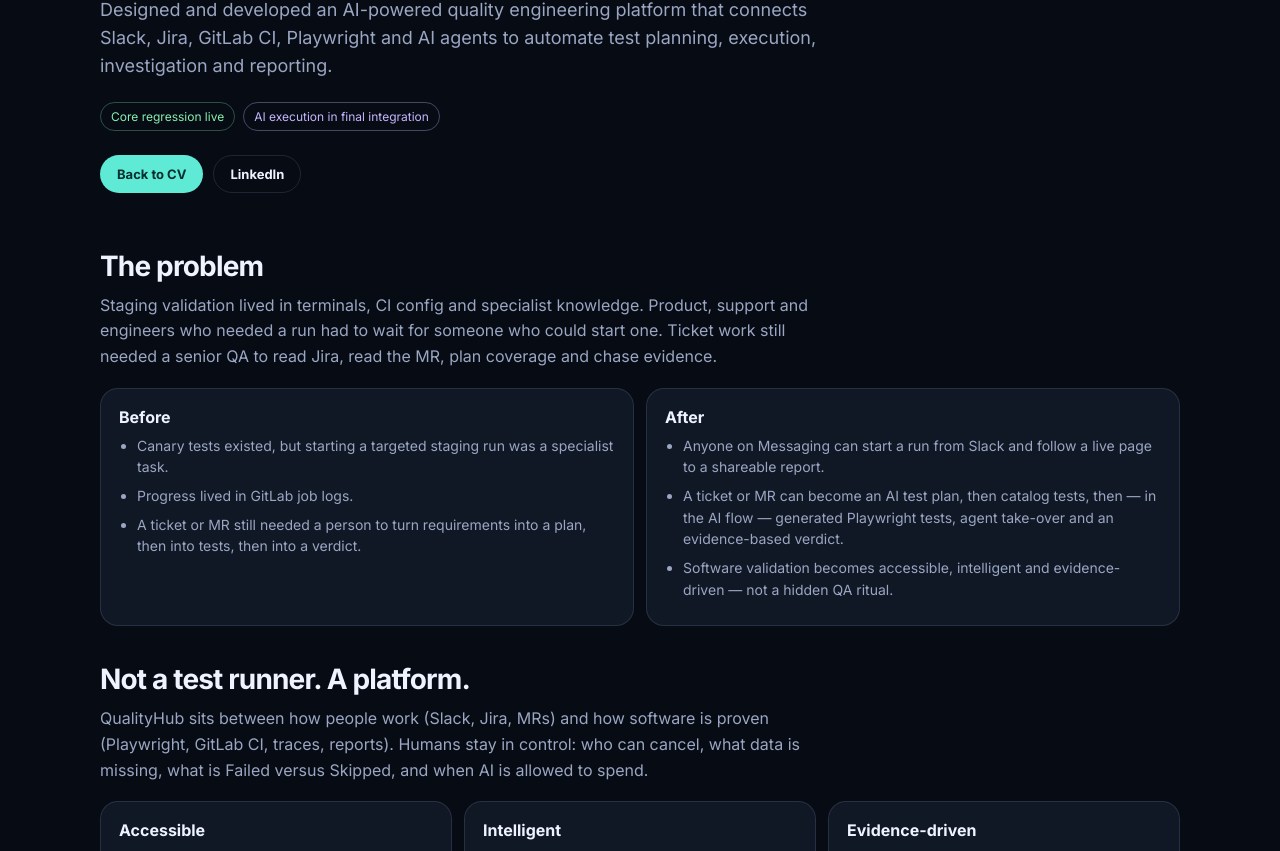
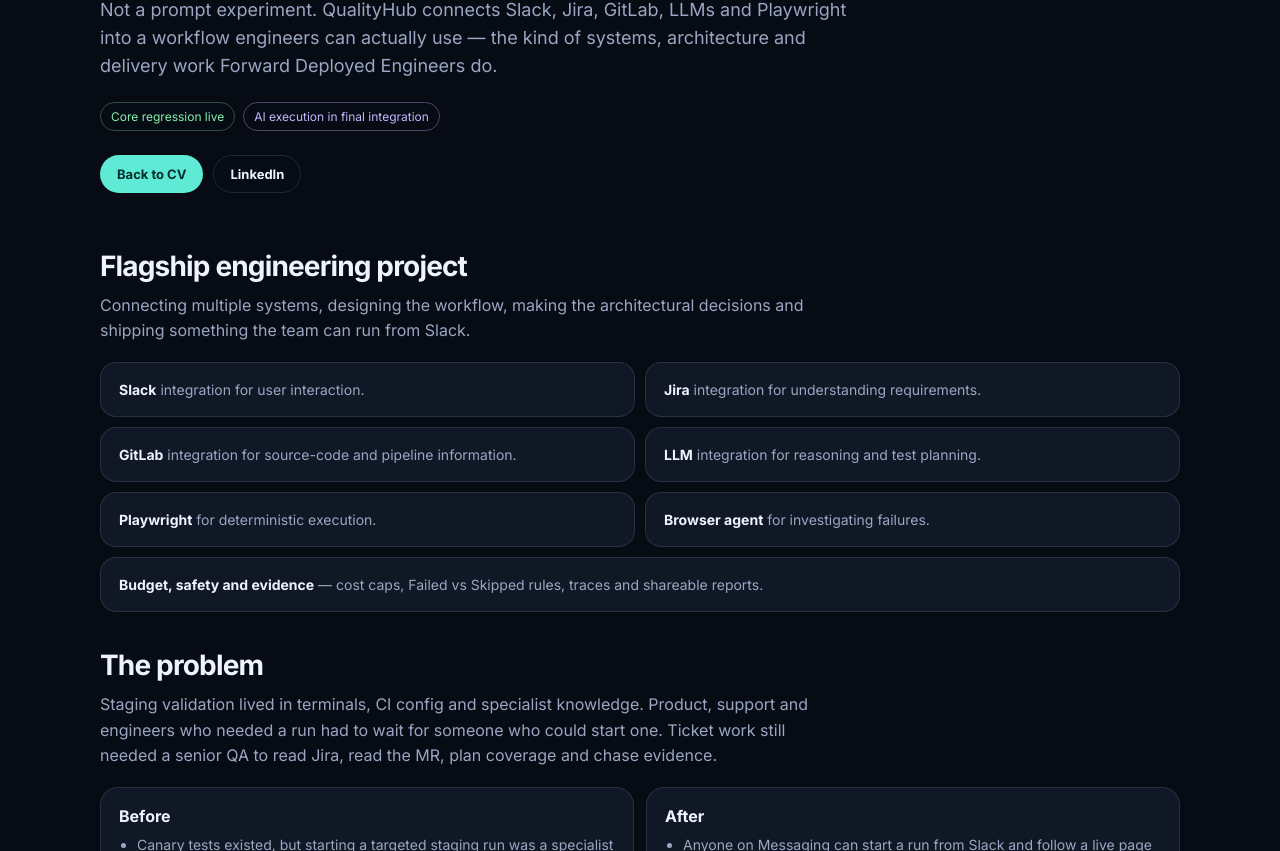
Before and after one commit to QAPournima/qualityhub, a plain HTML site: page index.html in a window 1280 px wide. Shown: the part 264-1115 px from the top of the page. Drawn offline with Linux system fonts and the light colour scheme.

Commit message:
Frame QualityHub as the first FDE project and show the system stack.
Co-authored-by: Cursor <cursoragent@cursor.com>

```diff
--- a/index.html
+++ b/index.html
@@ -15,6 +15,7 @@
     <div class="wrap nav-inner">
       <a class="brand" href="./index.html">Quality<span>Hub</span></a>
       <nav class="nav-links">
+        <a href="#built">System</a>
         <a href="#problem">Problem</a>
         <a href="#platform">Platform</a>
         <a href="#architecture">Architecture</a>
@@ -27,9 +28,9 @@
 
   <main class="wrap">
     <section class="hero">
-      <p class="kicker">Flagship project · Aircall Messaging</p>
+      <p class="kicker">First FDE project · Flagship</p>
       <h1>AI-Powered Quality Engineering &amp; Agentic Testing Platform</h1>
-      <p class="lede">Designed and developed an AI-powered quality engineering platform that connects Slack, Jira, GitLab CI, Playwright and AI agents to automate test planning, execution, investigation and reporting.</p>
+      <p class="lede">Not a prompt experiment. QualityHub connects Slack, Jira, GitLab, LLMs and Playwright into a workflow engineers can actually use — the kind of systems, architecture and delivery work Forward Deployed Engineers do.</p>
       <div class="states">
         <span class="pill live">Core regression live</span>
         <span class="pill build">AI execution in final integration</span>
@@ -38,6 +39,20 @@
         <a class="btn btn-primary" href="https://qapournima.github.io/QAPournima/">Back to CV</a>
         <a class="btn btn-ghost" href="https://www.linkedin.com/in/pournimatele/">LinkedIn</a>
       </div>
+    </section>
+
+    <section id="built">
+      <h2>Flagship engineering project</h2>
+      <p class="sub">Connecting multiple systems, designing the workflow, making the architectural decisions and shipping something the team can run from Slack.</p>
+      <ul class="built">
+        <li><strong>Slack</strong> integration for user interaction.</li>
+        <li><strong>Jira</strong> integration for understanding requirements.</li>
+        <li><strong>GitLab</strong> integration for source-code and pipeline information.</li>
+        <li><strong>LLM</strong> integration for reasoning and test planning.</li>
+        <li><strong>Playwright</strong> for deterministic execution.</li>
+        <li><strong>Browser agent</strong> for investigating failures.</li>
+        <li><strong>Budget, safety and evidence</strong> — cost caps, Failed vs Skipped rules, traces and shareable reports.</li>
+      </ul>
     </section>
 
     <section id="problem">
--- a/styles.css
+++ b/styles.css
@@ -88,6 +88,25 @@ section { padding: 28px 0 8px; }
 h2 { margin: 0 0 10px; font-size: 28px; letter-spacing: -0.03em; }
 h3 { margin: 0 0 8px; font-size: 16px; }
 .sub { color: var(--muted); max-width: 720px; line-height: 1.6; margin: 0 0 18px; }
+.built {
+  display: grid;
+  grid-template-columns: 1fr 1fr;
+  gap: 10px;
+  margin: 0;
+  padding: 0;
+  list-style: none;
+}
+.built li {
+  background: var(--panel);
+  border: 1px solid var(--line);
+  border-radius: 16px;
+  padding: 16px 18px;
+  color: var(--muted);
+  font-size: 14px;
+  line-height: 1.5;
+}
+.built strong { color: var(--ink); }
+.built li:last-child:nth-child(odd) { grid-column: 1 / -1; }
 .grid-2, .grid-3, .stack-grid { display: grid; gap: 12px; }
 .grid-2 { grid-template-columns: 1fr 1fr; }
 .grid-3 { grid-template-columns: repeat(3, 1fr); }
@@ -164,6 +183,6 @@ td { color: var(--muted); }
 }
 .foot a { color: var(--ink); text-decoration: none; font-weight: 700; }
 @media (max-width: 800px) {
-  .grid-2, .grid-3, .demo { grid-template-columns: 1fr; }
+  .grid-2, .grid-3, .demo, .built { grid-template-columns: 1fr; }
   h1 { font-size: 36px; }
 }
```
